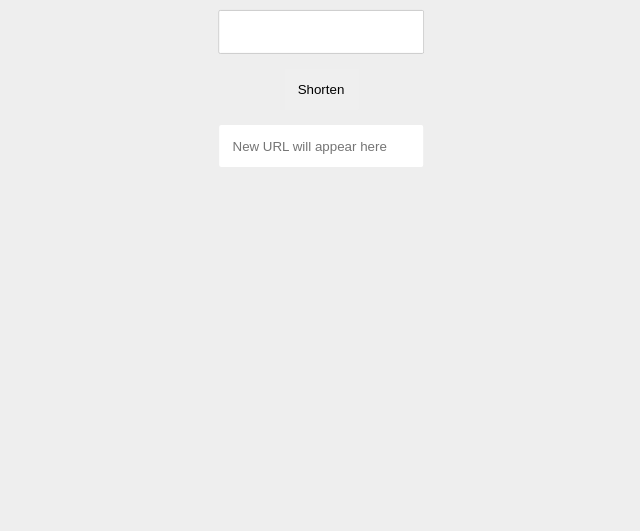
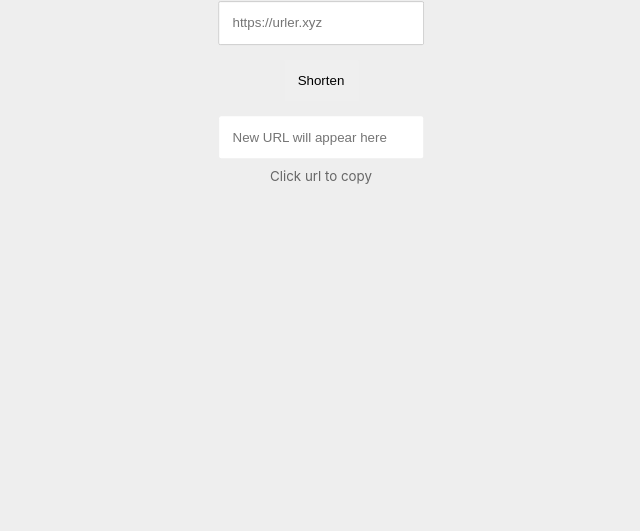
Before and after one commit to olback/urler, a plain HTML site: page public/index.html in a window 1280 px wide. Shown: the part 269-800 px from the top of the page, without its empty margins (319-959 px from the left). Drawn offline with Linux system fonts and the light colour scheme.

Commit message:
click to copy

```diff
--- a/public/index.html
+++ b/public/index.html
@@ -6,14 +6,15 @@
         <meta http-equiv="X-UA-Compatible" content="ie=edge" />
         <meta name="theme-color" content="#eeeeee" />
         <link rel="stylesheet" href="main.css" />
-        <title>urler</title>
+        <title>Shorten URLs without tracking</title>
     </head>
     <body>
         <main>
             <h1>Shorten urls</h1>
-            <input type="url" autofocus id="url" />
+            <input type="url" placeholder="https://urler.xyz" autofocus id="url" />
             <button id="btn">Shorten</button>
-            <input type="text" placeholder="New URL will appear here" readonly id ="out"/>
+            <input type="text" placeholder="New URL will appear here" readonly id ="out" />
+            <span class="ctc">Click url to copy</span>
         </main>
         <script src="main.js"></script>
     </body>
--- a/public/main.css
+++ b/public/main.css
@@ -25,6 +25,19 @@ input {
 
 input[readonly] {
     border: none;
+    cursor: pointer;
+}
+
+input#out {
+    margin-bottom: 10px;
+}
+
+span.ctc {
+    display: block;
+    margin: auto;
+    text-align: center;
+    font-size: 10pt;
+    color: #666;
 }
 
 button {
--- a/public/main.js
+++ b/public/main.js
@@ -35,6 +35,7 @@ btn.onclick = () => {
 
 }
 
+// Listen on 'Enter'
 url.onkeydown = e => {
 
     if (e.keyCode === 13) {
@@ -44,3 +45,20 @@ url.onkeydown = e => {
     }
 
 }
+
+// Click to copy new url
+out.onclick = () => {
+
+    const text = out.value;
+
+    navigator.clipboard.writeText(text).then(() => {
+
+      console.log('Async: Copying to clipboard was successful!');
+
+    }, err => {
+
+      console.error('Async: Could not copy text: ', err);
+
+    });
+
+}
--- a/server/src/config.ts
+++ b/server/src/config.ts
@@ -5,7 +5,6 @@ const dbConf: ClientConfig = {
     host: '127.0.0.1',
     port: 5432,
     user: 'urler',
-    // password: 'Cz597QJ30rm63yUor09Z',
     password: env.PASSWORD,
     database: 'urler'
 }
```
